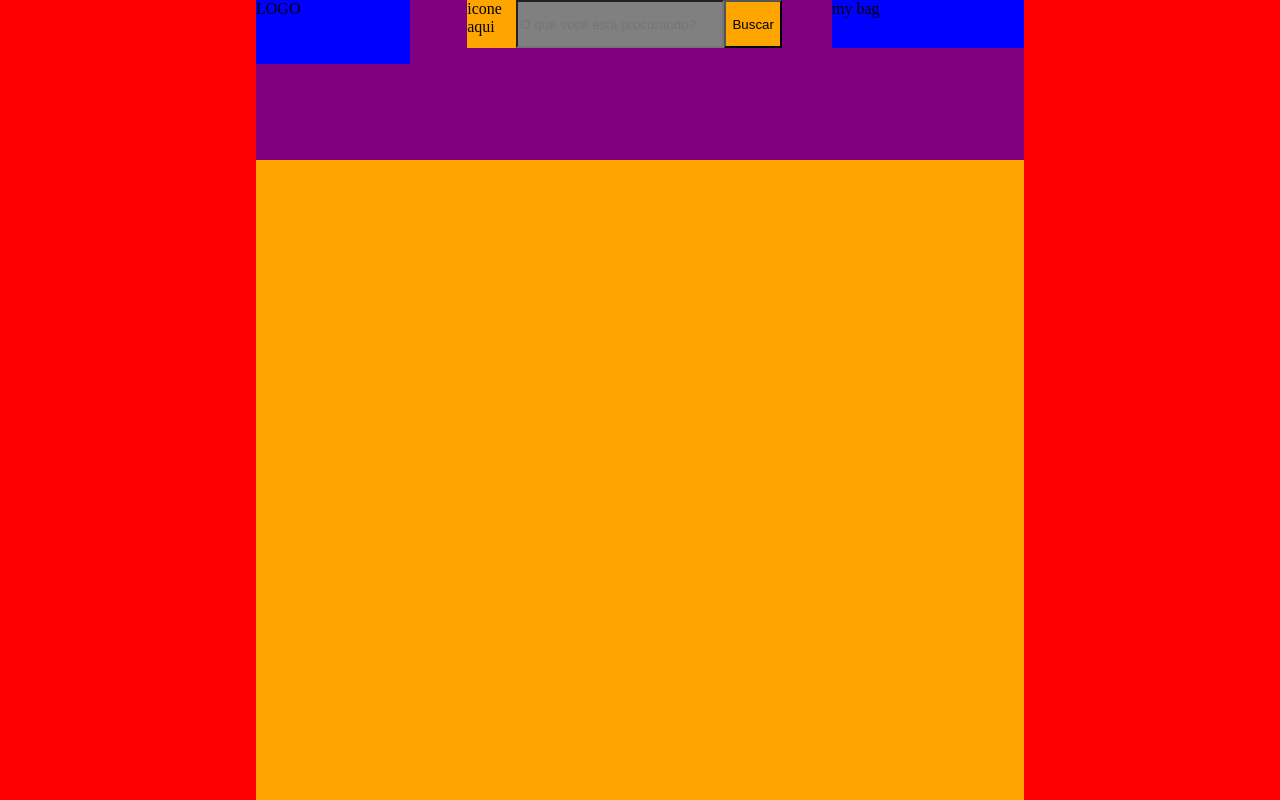
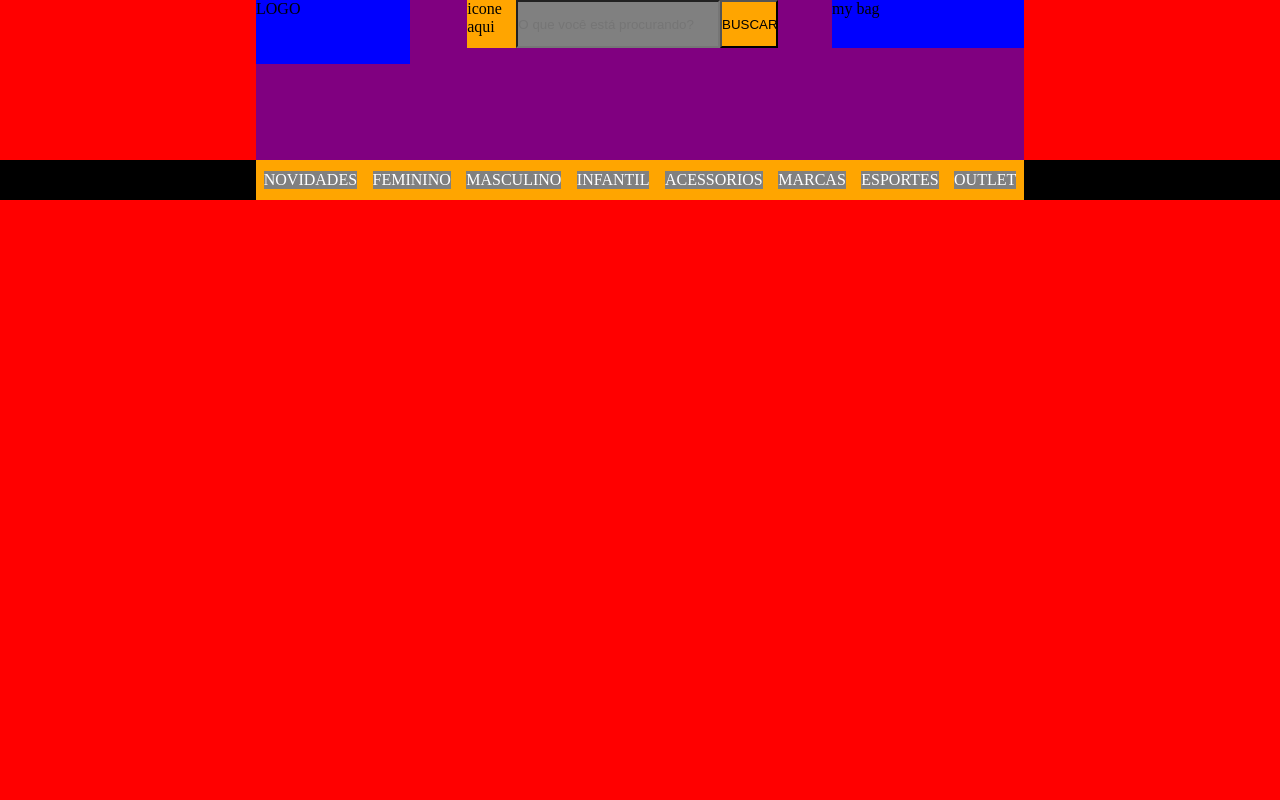
Before and after one commit to mvoliveira/front-end, a website: page index.html in a window 1280 px wide. Drawn offline with Linux system fonts and the light colour scheme.

Commit message:
add colorful menu

```diff
--- a/index.html
+++ b/index.html
@@ -5,13 +5,15 @@
     <link rel="stylesheet" type="text/css" href="public/css/container.css">
     <link rel="stylesheet" type="text/css" href="public/css/header.css">
     <link rel="stylesheet" type="text/css" href="public/css/search.css">
+    <link rel="stylesheet" type="text/css" href="public/css/menu.css">
     <meta charset="utf-8">
     <title>Front End Moovin</title>
   </head>
   <body>
-    <div class="container">
-      <div class="container-with-content">
+    <section class="container">
+      <section class="container-with-content">
         <header class="header">
+
           <div class="logo">
             LOGO
           </div>
@@ -20,14 +22,28 @@
               icone aqui
             </div>
             <input class="input" placeholder="O que você está procurando?" name="" value="">
-            <button class="search-button"type="button" name="button">Buscar</button>
+            <button class="search-button"type="button" name="button">BUSCAR</button>
           </div>
           <div class="my-Bag">
             my bag
           </div>
         </header>
+      </section>
+        <menu class="menu">
+          <ul class="container-with-content">
+          <li class="menuiten" type="command" label="Save">novidades</li>
+          <li class="menuiten" type="command" label="Save">feminino</li>
+          <li class="menuiten" type="command" label="Save">masculino</li>
+          <li class="menuiten" type="command" label="Save">infantil</li>
+          <li class="menuiten" type="command" label="Save">acessorios</li>
+          <li class="menuiten" type="command" label="Save">marcas</li>
+          <li class="menuiten" type="command" label="Save">esportes</li>
+          <li class="menuiten" type="command" label="Save">outlet</li>
+          </ul>
+        </menu>
 
-      </div>
-    </div>
+
+
+    </section>
   </body>
 </html>
--- a/scss/container.scss
+++ b/scss/container.scss
@@ -1,7 +1,8 @@
 .container{
   display: flex;
-  justify-content: center;
-  // align-content: flex-start;
+  // justify-content:flex-start;
+  align-items: center;
+  flex-direction: column;
   background-color: red;
   min-height: 100vh;
   min-width: 100vw;
@@ -10,8 +11,9 @@
 }
 
 .container-with-content{
+  display: flex;
+  justify-content: space-between;
   background-color: orange;
-  justify-content: space-between;
   max-width: 60%;
   min-width: 60%;
 }
--- a/scss/header.scss
+++ b/scss/header.scss
@@ -2,7 +2,7 @@
   display: flex;
   justify-content: space-between;
   background-color: purple;
-  min-width: 60vh;
+  min-width: 100%;
   min-height: 20vh;
 }
 
--- a/scss/main.scss
+++ b/scss/main.scss
@@ -1,4 +1,4 @@
-body{
+*{
   margin: 0;
   padding: 0;
 }
--- /dev/null
+++ b/scss/menu.scss
@@ -0,0 +1,17 @@
+.menu{
+  display: flex;
+  width: 100%;
+  height: 5vh;
+  background-color: black;
+  justify-content: center;
+}
+
+.menuiten{
+  background-color:gray;
+  color: white;
+  text-transform: uppercase;
+  list-style: none;
+  display: inline-block;
+  align-self: center;
+
+}
```
Also changed, not shown: public/css/container.css, public/css/header.css, public/css/main.css, public/css/menu.css (added), 1 other file.
